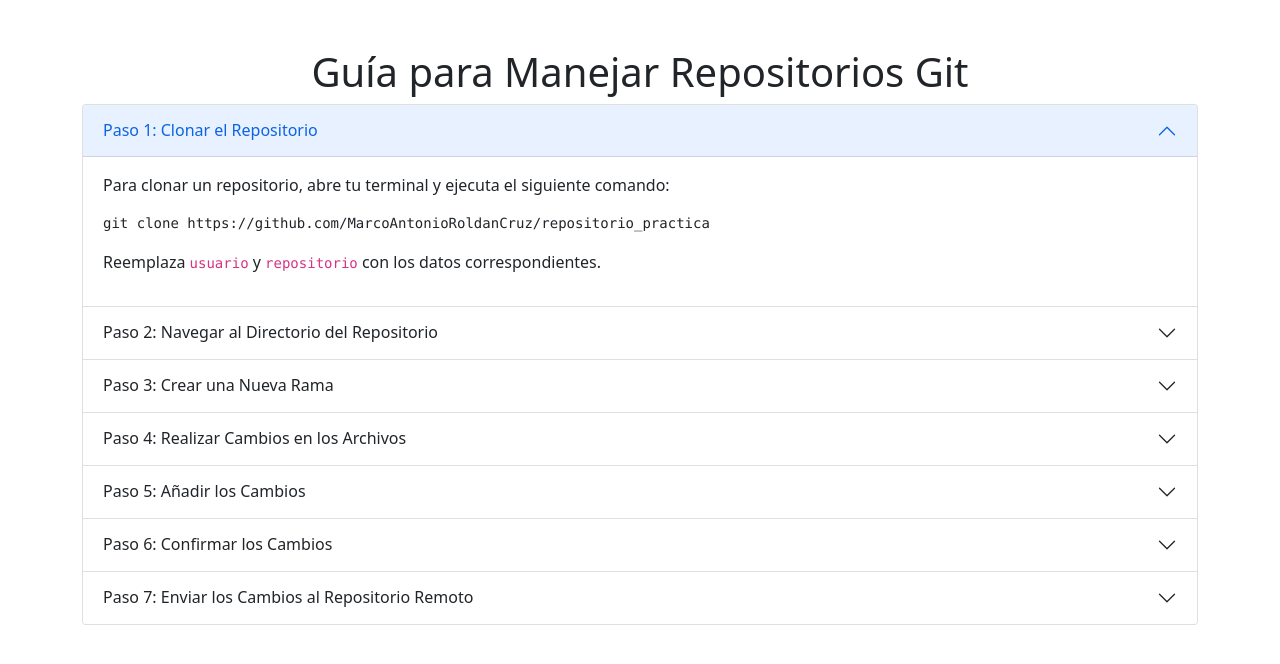
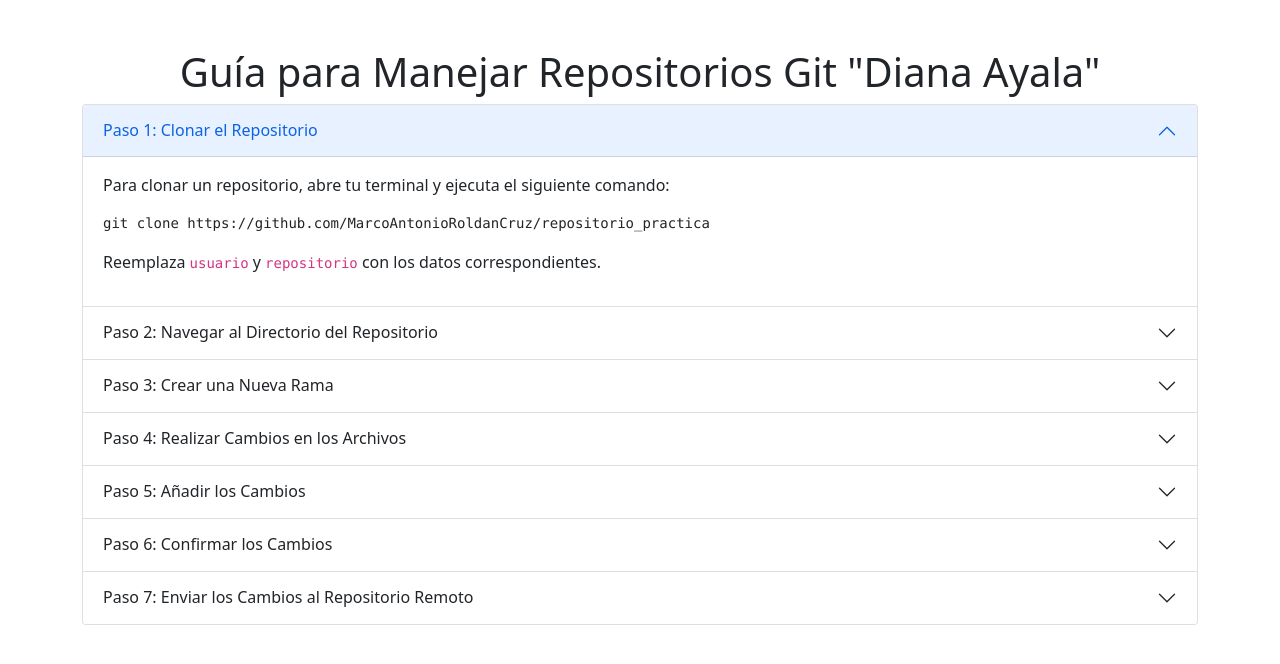
Before and after one commit to MarcoAntonioRoldanCruz/repositorio_practica, a plain HTML site: page index.html in a window 1280 px wide. Drawn offline with nearby package versions, Linux system fonts and the light colour scheme.

Commit message:
Cambios hechos por Diana

```diff
--- a/index.html
+++ b/index.html
@@ -9,7 +9,7 @@
 </head>
 <body>
     <div class="container mt-5">
-        <h1 class="text-center">Guía para Manejar Repositorios Git</h1>
+        <h1 class="text-center">Guía para Manejar Repositorios Git "Diana Ayala"</h1>
 
         <div class="accordion" id="gitGuide">
             <div class="accordion-item">
```
